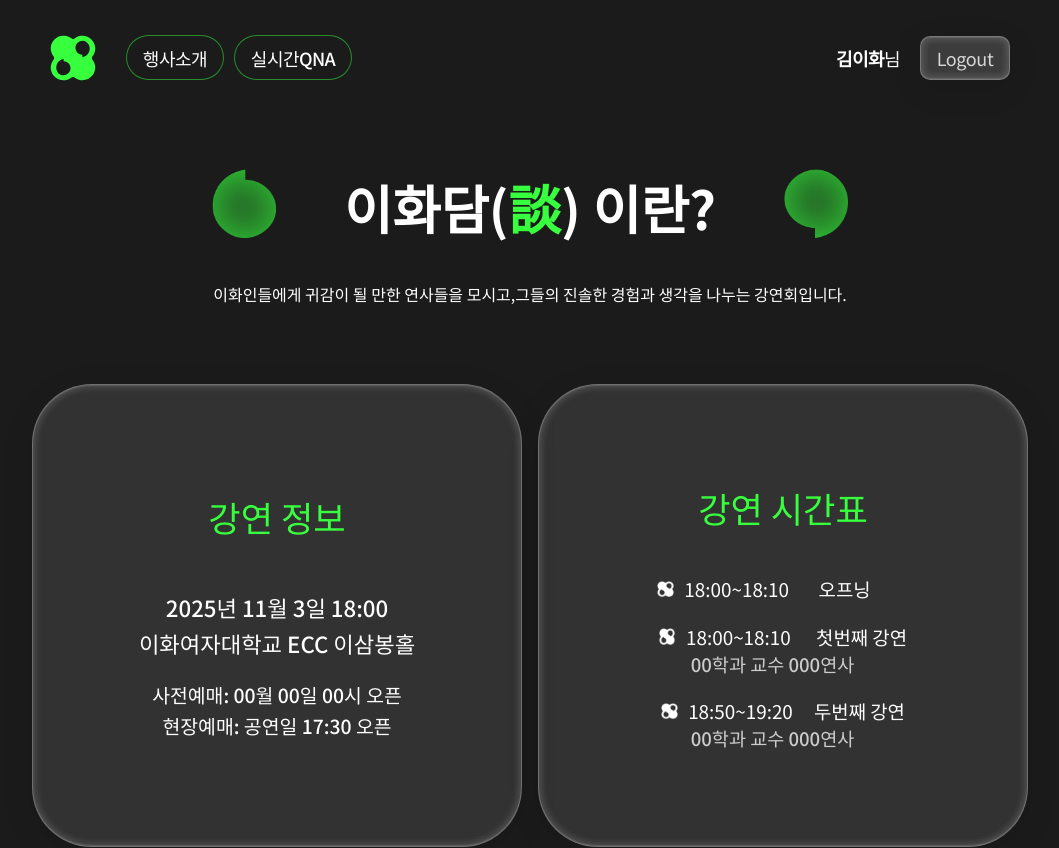
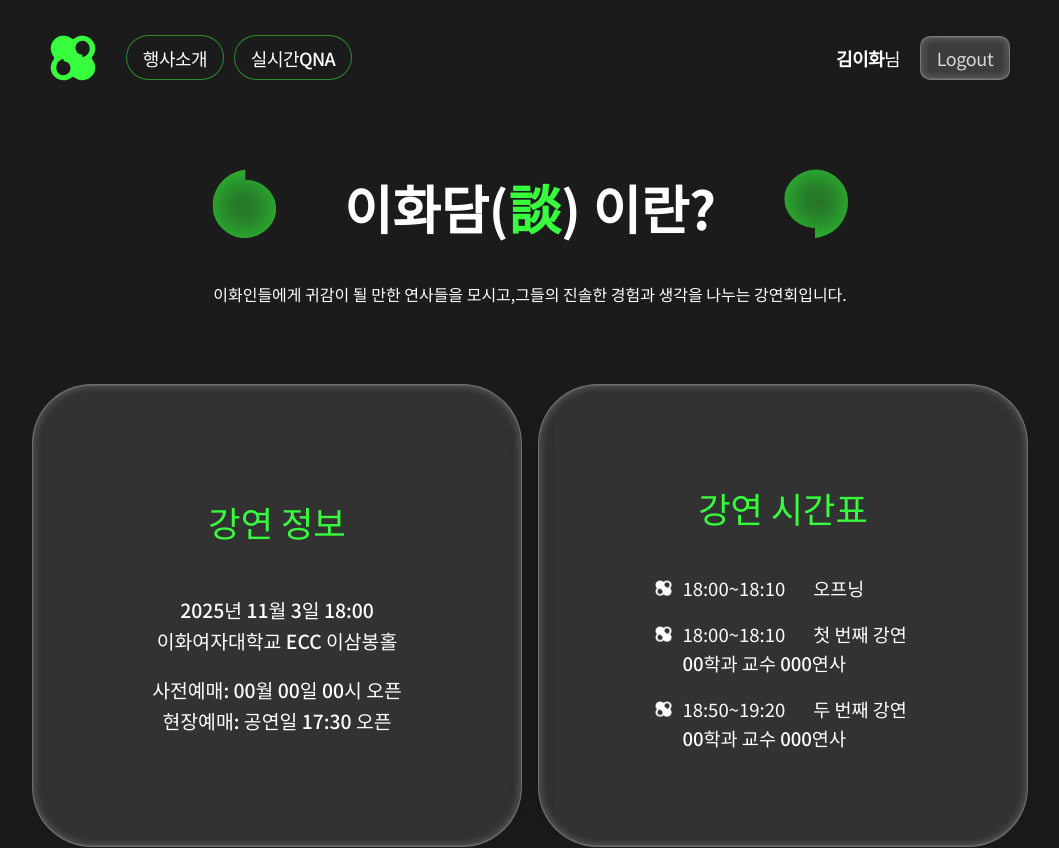
Before and after one commit to Ewhaian-WebEngineering/padlet, a React (Vite) app in the folder front/: page /event-info in a window 1280 px wide. Shown: the top 848 px of the page, without its empty margins (110-1169 px from the left). Built offline with nearby package versions, Linux system fonts and the light colour scheme.

Commit message:
feat(#19): 강연시간표 텍스트/아이콘  간격 맞추기,첫글자 통일, weight 재수정

```diff
--- a/front/src/pages/eventPage/EventPage.jsx
+++ b/front/src/pages/eventPage/EventPage.jsx
@@ -38,7 +38,7 @@ function IntroPage() {
           <S.Card className="square">
             <S.CardTitle>강연 정보</S.CardTitle>
             <S.CardContent>
-              <div className="time">
+              <div className="date">
                 <h3>{eventInfo.date}</h3>
                 <h3>{eventInfo.location}</h3>
               </div>
@@ -49,16 +49,16 @@ function IntroPage() {
             </S.CardContent>
           </S.Card>
 
+          {/* *2번쨰: 강연 시간표 카드  */}
+
           <S.Card className="square long-card">
             <S.CardTitle2>강연 시간표</S.CardTitle2>
             <S.CardList>
               <S.CardItem>
                 <S.LogoDot src={logoDott} alt="logo" className="firstDot" />
                 <div className="text">
-                  <h3>
-                    18:00~18:10 &nbsp;&nbsp; &nbsp;&nbsp;
-                    오프닝&nbsp;&nbsp;&nbsp;&nbsp;&nbsp;&nbsp;&nbsp;&nbsp;&nbsp;
-                  </h3>
+                  <span className="time">18:00~18:10</span>
+                  <span className="title">오프닝</span>
                 </div>
               </S.CardItem>
 
@@ -66,21 +66,24 @@ function IntroPage() {
                 <S.LogoDot src={logoDott} alt="logo" />
 
                 <div className="text">
-                  <h3>18:00~18:10 &nbsp; &nbsp; &nbsp;첫번째 강연</h3>
-                  <p> {eventInfo.speaker1}</p>
+                  <span className="time">18:00~18:10</span>
+                  <span className="title">첫 번째 강연</span>
+                  <p className="speaker"> {eventInfo.speaker1}</p>
                 </div>
               </S.CardItem>
 
               <S.CardItem>
                 <S.LogoDot src={logoDott} alt="logo" />
                 <div className="text">
-                  <h3>18:50~19:20 &nbsp;&nbsp; &nbsp;두번째 강연</h3>
-                  <p> {eventInfo.speaker2}</p>
+                  <span className="time">18:50~19:20</span>
+
+                  <span className="title">두 번째 강연</span>
+                  <p className="speaker"> {eventInfo.speaker2}</p>
                 </div>
               </S.CardItem>
             </S.CardList>
           </S.Card>
-
+          {/* 3번째 카드:주제 */}
           <S.Card className="full">
             <S.CardTitle3>강연 주제</S.CardTitle3>
             <S.CardList2>
--- a/front/src/pages/eventPage/EventPage.style.js
+++ b/front/src/pages/eventPage/EventPage.style.js
@@ -41,8 +41,9 @@ export const LogoDot = styled.img`
   vertical-align: middle;
 
   @media (max-width: ${({ theme }) => theme.breakpoints.mobile}) {
-    width: 1rem;
-    height: 1rem;
+    width: 0.7rem;
+    height: 0.7rem;
+    margin-top: 3.72px;
   }
 `;
 export const Title = styled.div`
@@ -167,7 +168,8 @@ export const Card = styled.div`
     flex-direction: column;
     justify-content: flex-start;
 
-    .time h3 {
+    .date h3 {
+      /*강연정보 카드- 날짜 */
       font-size: 0.94rem;
       font-weight: 500;
     }
@@ -254,7 +256,7 @@ export const CardTitle3 = styled.h2`
 export const CardList = styled.div`
   display: flex;
   flex-direction: column;
-  align-items: center;
+  align-items: flex-start;
 
   @media (min-width: ${({ theme }) => theme.breakpoints.tablet}) {
     gap: 22px;
@@ -284,37 +286,73 @@ export const CardList2 = styled.div`
 
 export const CardItem = styled.div`
   display: flex;
-
-  align-items: baseline; /* 같은 선상(수직 중앙 정렬) */
-  justify-content: flex-start;
+  align-items: baseline; /* 같은 선상으로 */
   gap: 10.59px;
-
-  @media (max-width: ${({ theme }) => theme.breakpoints.mobile}) {
-    gap: 0.5rem;
-  }
+  margin-left: 116.37px;
 
   .text {
-    display: flex;
-    flex-direction: column;
+    display: grid;
+    grid-template-columns: 128.8px 1fr; /*시간텍스트로부터 거리 */
+    justify-items: start;
+    align-items: baseline;
     margin: 0;
     padding: 0;
     gap: 2px;
     line-height: 1.3;
   }
-  h3 {
-    font-size: 1.18rem;
+  .time {
+    grid-column: 1;
+    font-size: 1.158rem;
+    min-width: 110px;
     font-weight: 400;
-    line-height: 1.35;
+    text-align: left;
   }
+  .title {
+    font-size: 1.158rem;
+    font-weight: 500;
+  }
+
   p {
     margin: 0;
     font-size: 1.16rem;
-    color: #ccc;
     font-weight: 500;
     line-height: 1.35;
   }
-  .text p {
-    margin-right: 3rem;
+  .text .speaker {
+    grid-column: 1 / -1;
+    margin-top: 2px;
+  }
+
+  @media (max-width: ${({ theme }) => theme.breakpoints.mobile}) {
+    gap: 0.5rem;
+    margin-left: 66px;
+
+    .text {
+      display: grid;
+      grid-template-columns: 98px 1fr; /* 시간텍스트로부터 거리*/
+      align-items: baseline;
+      margin: 0;
+      padding: 0;
+      gap: 2px;
+      line-height: 1.3;
+      flex: 1;
+    }
+    .time {
+      font-size: 0.875rem;
+      font-weight: 400;
+      text-align: left;
+    }
+    .title {
+      font-size: 0.875rem;
+      font-weight: 500;
+    }
+
+    .text .speaker {
+      grid-column: 1 / -1;
+      font-size: 0.875rem;
+      font-weight: 500;
+      margin-top: 2px;
+    }
   }
 `;
 
@@ -350,10 +388,6 @@ export const CardItem2 = styled.div`
     margin-left: 1.5rem;
   }
 
-  .CardItems22 p {
-    margin-left: 1.7rem;
-  }
-
   @media (max-width: ${({ theme }) => theme.breakpoints.mobile}) {
     .firstLine {
       gap: 8px;
@@ -364,6 +398,11 @@ export const CardItem2 = styled.div`
     }
     p {
       font-size: 0.75rem;
+      font-weight: 400;
+    }
+
+    .CardItems22 p {
+      margin-left: 1.33rem; /* 모바일에서 거리 8px*/
     }
   }
 `;
```
